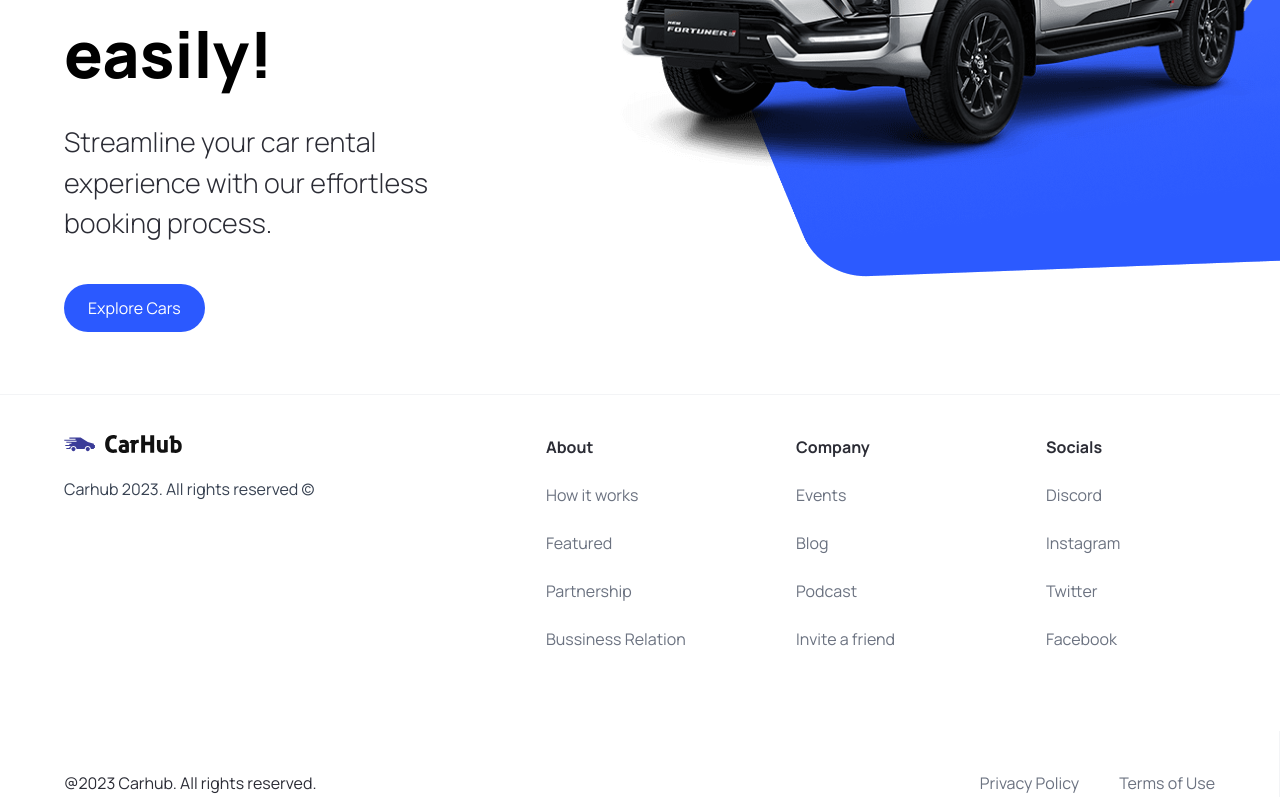
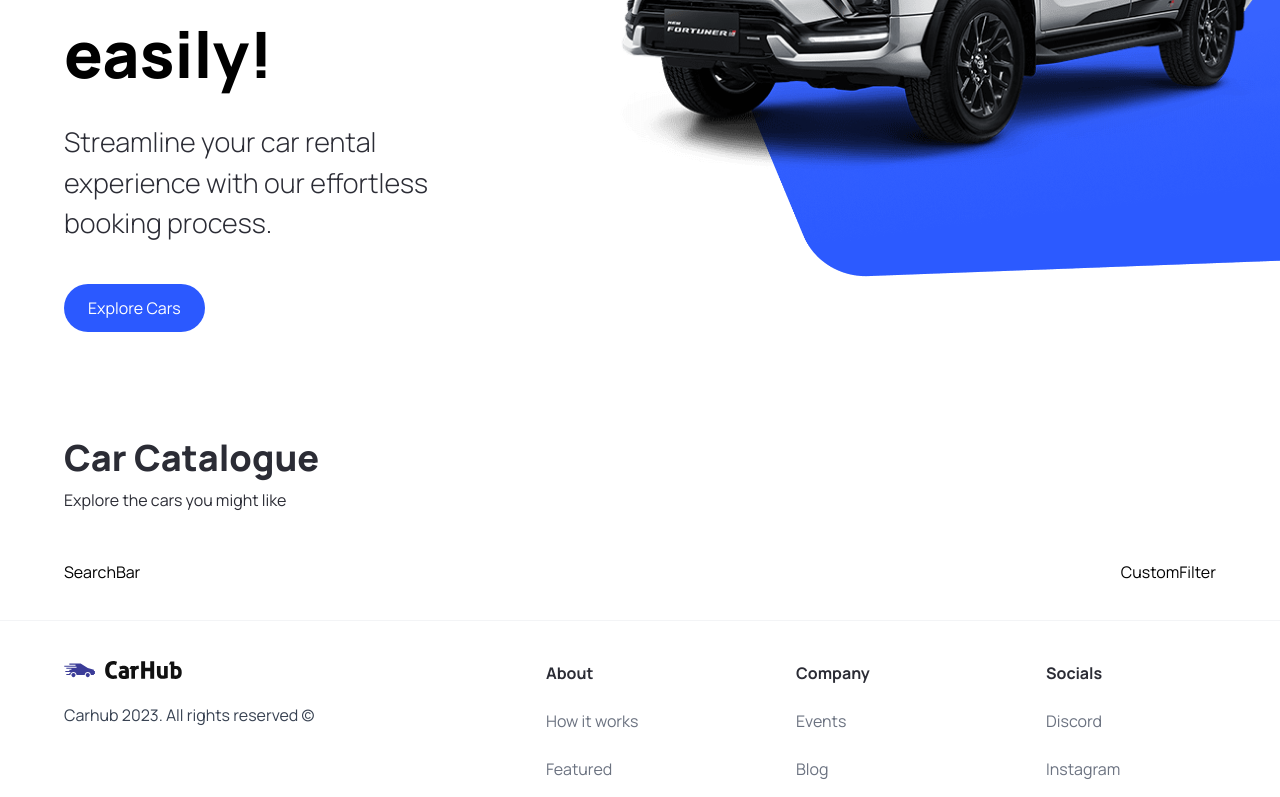
Before and after one commit to mdtrunzo/nextjs_cars, a Next.js app: page / in a window 1280 px wide. Shown: the part 426-1223 px from the top of the page. Built offline with nearby package versions, Linux system fonts and the light colour scheme.

Commit message:
custom filter

```diff
--- a/app/page.tsx
+++ b/app/page.tsx
@@ -1,10 +1,26 @@
 import Hero from '@/components/Hero'
 import Image from 'next/image'
+import SearchBar from '@/components/SearchBar'
+import CustomFilter from '@/components/CustomFilter'
 
 export default function Home() {
   return (
     <main className="overflow-hidden">
       <Hero />
+
+      <div className="mt-12 padding-x padding-y max-width" id="discover">
+        <div className="home__text-container">
+          <h1 className="text-4xl font-extrabold">Car Catalogue</h1>
+          <p>Explore the cars you might like</p>
+        </div>
+
+        <div className="home__filters">
+          <SearchBar />
+          <div className="home__filter-container">
+            <CustomFilter title="fuel" />
+          </div>
+        </div>
+      </div>
     </main>
   )
 }
--- /dev/null
+++ b/components/CustomFilter.tsx
@@ -0,0 +1,8 @@
+import { CustomFilterProps } from '@/types'
+import React from 'react'
+
+const CustomFilter = ({ title }: CustomFilterProps) => {
+  return <div>CustomFilter</div>
+}
+
+export default CustomFilter
--- /dev/null
+++ b/components/SearchBar.tsx
@@ -0,0 +1,7 @@
+import React from 'react'
+
+const SearchBar = () => {
+  return <div>SearchBar</div>
+}
+
+export default SearchBar
--- a/types/index.ts
+++ b/types/index.ts
@@ -6,3 +6,7 @@
   containerStyles?: string
   handleClick?: MouseEventHandler<HTMLButtonElement>
 }
+
+export interface CustomFilterProps {
+  title: string
+}
```
